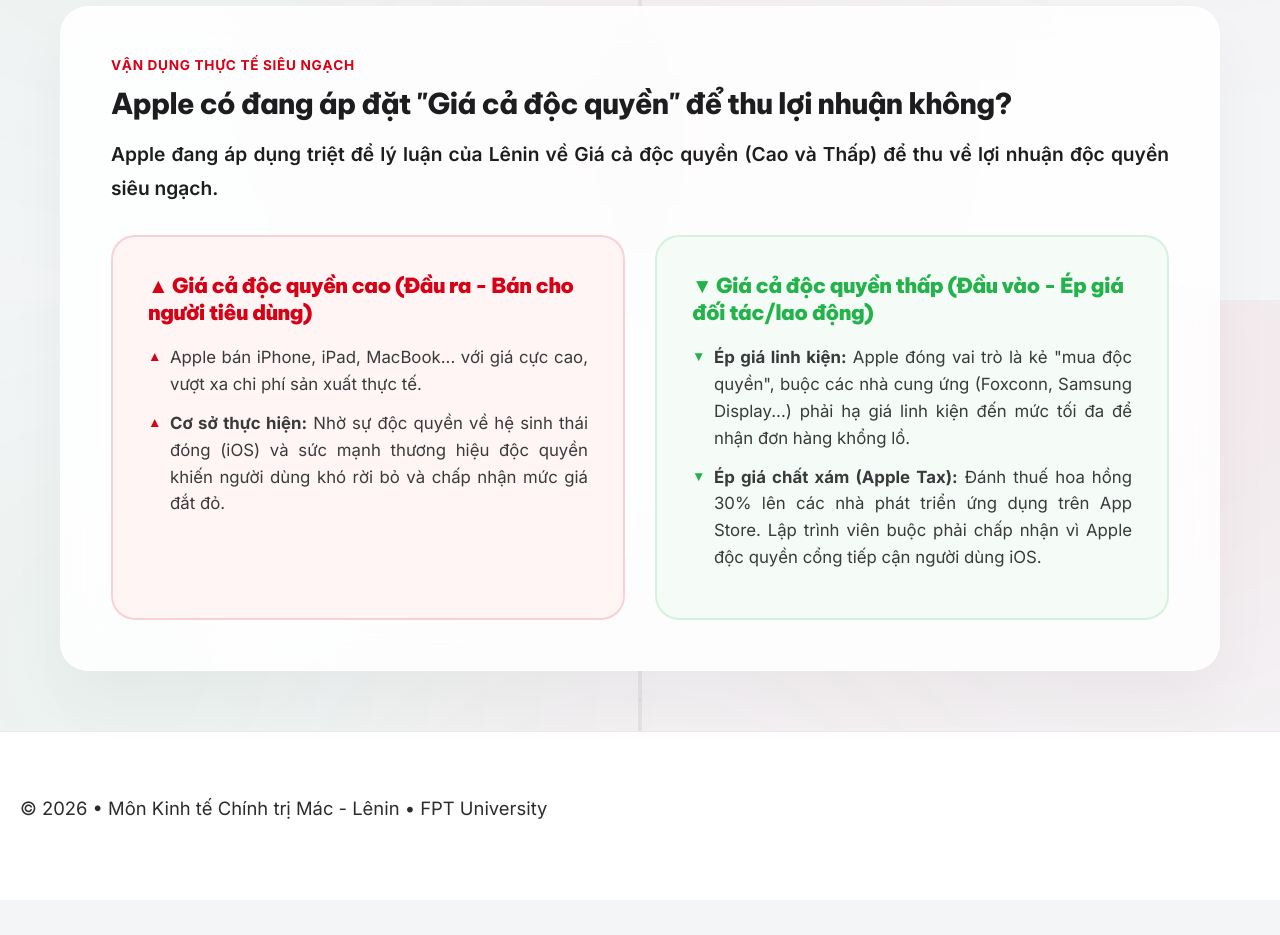
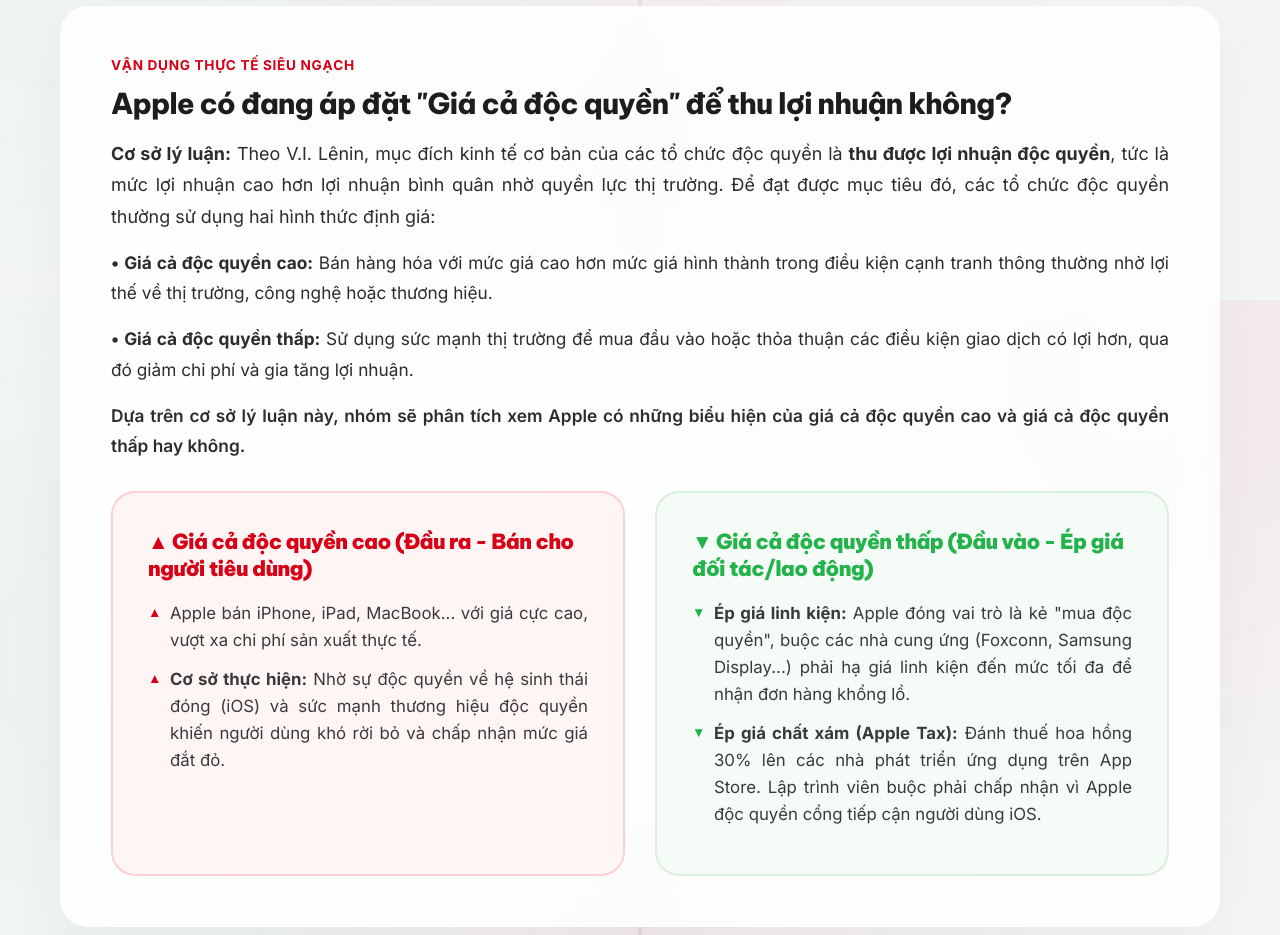
Before and after one commit to nguyenHungAA/Apple_MLN122, a plain HTML site: page index.html in a window 1280 px wide. Shown: the part 3700-4635 px from the top of the page. Before the commit the page ends 4600 px from the top, so only its background shows below. Drawn offline with nearby package versions, Linux system fonts and the light colour scheme.

Commit message:
minor fix

```diff
--- a/index.html
+++ b/index.html
@@ -562,9 +562,20 @@
                 <span class="box-label" style="color: var(--accent-red);">Vận dụng thực tế siêu ngạch</span>
                 <h3 style="font-size: 1.8rem; margin-bottom: 15px;">Apple có đang áp đặt "Giá cả độc quyền" để thu lợi
                     nhuận không?</h3>
-                <p style="font-size: 1.2rem; font-weight: 600; color: var(--text-dark); margin-bottom: 25px;">Apple đang
-                    áp dụng triệt để lý luận của Lênin về Giá cả độc quyền (Cao và Thấp) để thu về lợi nhuận độc quyền
-                    siêu ngạch.</p>
+                <div style="margin-bottom:30px;">
+                    <p style="font-size:1.12rem;"><strong>Cơ sở lý luận:</strong> Theo V.I. Lênin, mục đích kinh tế cơ
+                        bản của các tổ chức độc quyền là <strong>thu được lợi nhuận độc quyền</strong>, tức là mức lợi
+                        nhuận cao hơn lợi nhuận bình quân nhờ quyền lực thị trường. Để đạt được mục tiêu đó, các tổ chức
+                        độc quyền thường sử dụng hai hình thức định giá:</p>
+                    <p style="font-size:1.08rem;"><strong>• Giá cả độc quyền cao:</strong> Bán hàng hóa với mức giá cao
+                        hơn mức giá hình thành trong điều kiện cạnh tranh thông thường nhờ lợi thế về thị trường, công
+                        nghệ hoặc thương hiệu.</p>
+                    <p style="font-size:1.08rem;"><strong>• Giá cả độc quyền thấp:</strong> Sử dụng sức mạnh thị trường
+                        để mua đầu vào hoặc thỏa thuận các điều kiện giao dịch có lợi hơn, qua đó giảm chi phí và gia
+                        tăng lợi nhuận.</p>
+                    <p style="font-size:1.08rem;font-weight:600;">Dựa trên cơ sở lý luận này, nhóm sẽ phân tích xem
+                        Apple có những biểu hiện của giá cả độc quyền cao và giá cả độc quyền thấp hay không.</p>
+                </div>
 
                 <div class="apple-grid">
                     <!-- Giá cao -->
@@ -596,6 +607,8 @@
 
     </div>
 
+    </div>
+
     <!-- FOOTER -->
     <footer>
         <p>© 2026 • Môn Kinh tế Chính trị Mác - Lênin • FPT University</p>
```
